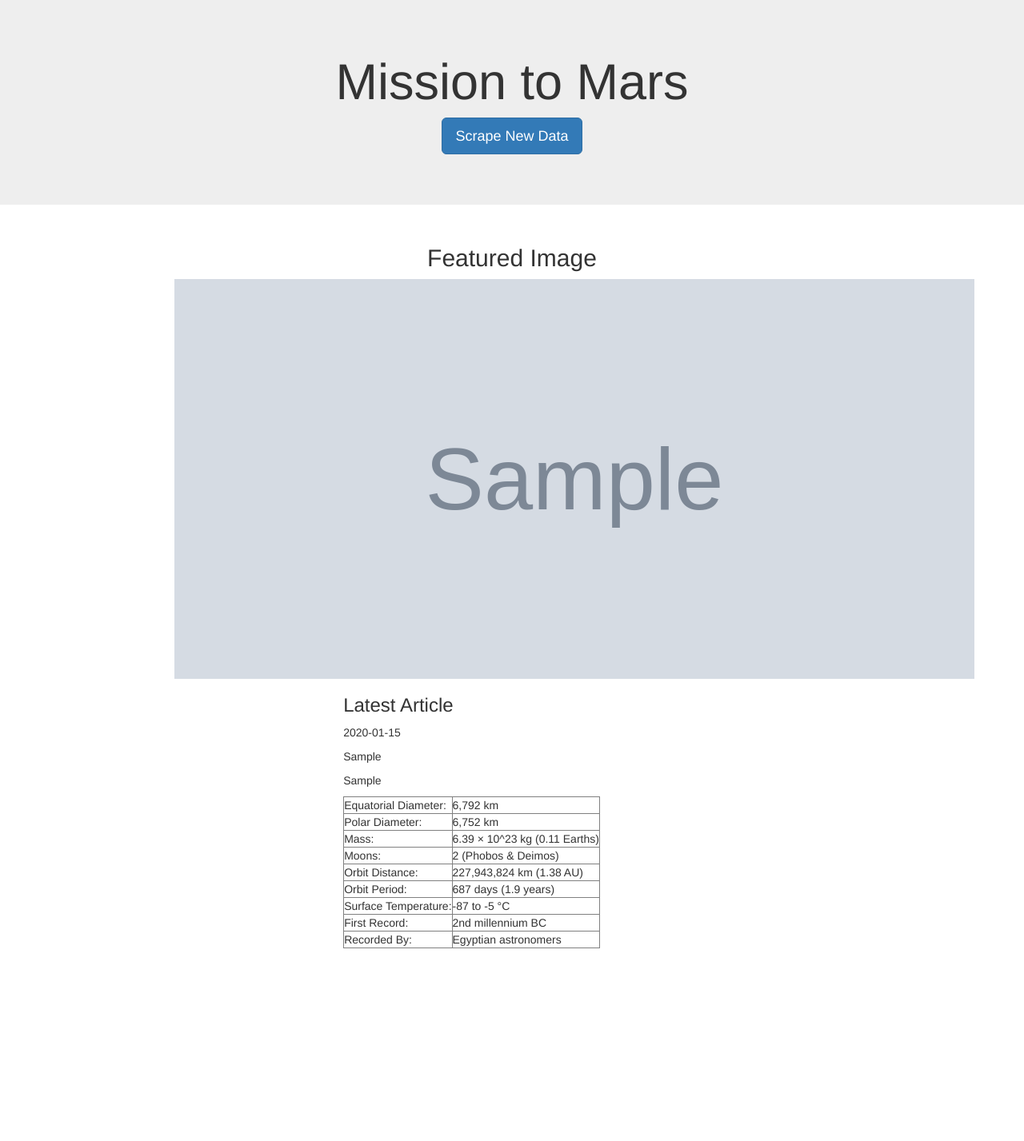
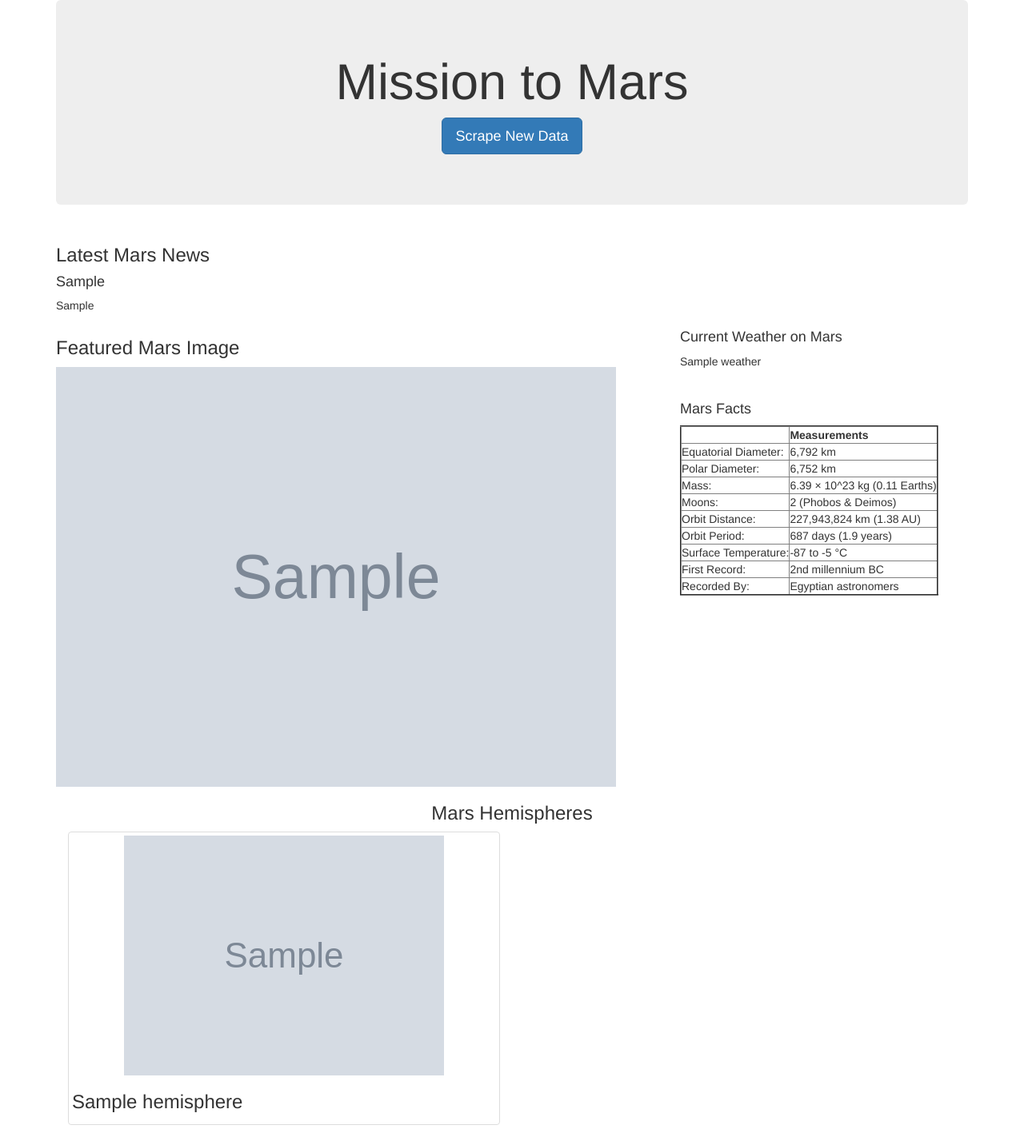
Before and after one commit to rboscan/web-scraping-challenge, a Flask app: page / in a window 1280 px wide. Shown: the whole page at 80% size. Before the commit the page ends 1186 px from the top, so only its background shows below. Run offline with Flask 2, Linux system fonts and the light colour scheme; grey boxes marked "Sample" are stand-in pictures; a database or web service that is not in the repository returns one stand-in record (values such as "Sample title"); some libraries are stand-ins or nearby versions.

Commit message:
Final Commit

```diff
--- a/scrape_mars.py
+++ b/scrape_mars.py
@@ -30,9 +30,6 @@ def scrape():
 
     recent_article = soup.find('div',class_='content_title').a.text
     mars_dict['recent.article'] = recent_article
-
-    recent_date = soup.find('div', class_='list_text').div.text
-    mars_dict['recent.date'] = recent_date
 
     recent_teaser = soup.find('div', class_='article_teaser_body').text
     mars_dict['recent.teaser'] = recent_teaser
@@ -76,7 +73,8 @@ def scrape():
     # Get URL for Mars Facts and use pandas to scrape the necessary table
 
     mars_facts_url = "https://space-facts.com/mars/"
-    mars_facts = pd.read_html(mars_facts_url)[1]
+    mars_facts = pd.read_html(mars_facts_url)[1].to_html()
+    mars_facts = mars_facts.replace('/n','')
 
     mars_dict['mars.table'] = mars_facts
 
--- a/templates/index.html
+++ b/templates/index.html
@@ -11,29 +11,35 @@
 </head>
 
 <body>
-  <div clas="container">
+  <div class="container">
     <div class="jumbotron text-center">
       <h1>Mission to Mars</h1>
       <p><a class="btn btn-primary btn-lg" href="/scrape" role="button">Scrape New Data</a></p>
     </div>
-
-    <!-- surf data -->
     {% if mars %}
-    <div class="row">
-      <div class="col-md-8 col-md-offset-2">
-        <h2 style='text-align:center;'>Featured Image</h2>
-        <img src={{ mars["featured.image"] }} width='1000px' height='500px' />
-        <div class='container2'>
-          <div id="first">
-            <h3>Latest Article</h3>
-            <p>{{ mars['recent.date'] }}</p>
-            <P>{{ mars['recent.article'] }}</P>
+    <div class="row" id="mars-news">
+      <div class="col-md-12">
+        <h3>Latest Mars News</h3>
+        <h4>{{ mars['recent.article'] }}</h4>
         <p>{{ mars['recent.teaser'] }}</p>
       </div>
-          <div id="second">
-            <table border="1" class="dataframe">
+    </div>
+    <div class="row" id="mars-image">
+      <div class="col-md-8">
+        <h3>Featured Mars Image</h3>
+        <img src="{{ mars['featured.image'] }}" width='700px' alt="Mars Image">
+      </div>
+      <div class="col-md-4">
+        <h4>Current Weather on Mars</h4>
+        <p>{{ mars['weather'] }}</p>
+        <br>
+        <h4>Mars Facts</h4>
+        <p>
+          <table border="2" class="dataframe">
             <thead>
               <tr style="text-align: right;">
+                <th></th>
+                <th>Measurements</th>
               </tr>
             </thead>
             <tbody>
@@ -75,13 +81,31 @@
               </tr>
             </tbody>
           </table>
+        </p>
+      </div>
+    </div>
+
+    <div class="row" id="mars-hemispheres">
+      <div class="col-md-12">
+        <h3>
+          <center>Mars Hemispheres</center>
+        </h3>
+        {% for hemisphere in mars.hemispheres %}
+        <div class="col-md-6">
+          <div class="thumbnail">
+            <img src="{{ hemisphere.img_url }}">
+            <h3>{{ hemisphere.title }}</h3>
+          </div>
+        </div>
+        {% endfor %}
+      </div>
+
+    </div>
+    {% endif %}
   </div>
   </div>
   </div>
   </div>
-    {% endif %}
-  </div>
-
 </body>
 
 </html>
--- a/templates/styles.css
+++ /dev/null
@@ -1,13 +0,0 @@
-div.container2 {
-    width: 100%
-}
-
-#first {
-    width: 50%;
-    margin: auto;
-}
-
-#second {
-    width: 50%;
-    margin: auto;
-}
```
Also changed, not shown: 1 other file. Lines whose indentation alone changed are shown as unchanged.
